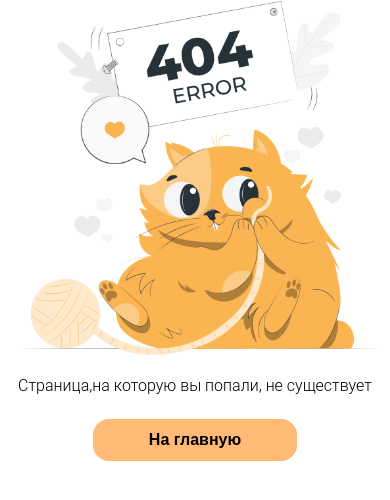
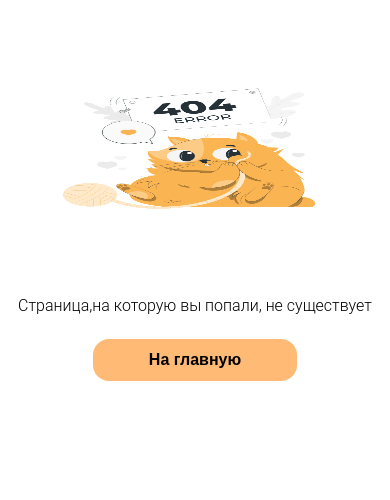
Before and after one commit to AidaChernyavskaya/weather-app, a React (Create React App) app: page /error in a window 390 px wide. Shown: the top 500 px of the page. Built offline with nearby package versions, Linux system fonts and the light colour scheme.

Commit message:
changes in css files

```diff
--- a/src/styles/App.css
+++ b/src/styles/App.css
@@ -84,31 +84,6 @@ html {
   display: block;
   margin: 0 auto 5rem auto;
 }
-@media (max-width: 950px) {
-  .logo {
-    width: 75rem;
-    height: 29rem;
-  }
-}
-@media (max-width: 750px) {
-  .logo {
-    width: 55rem;
-    height: 22rem;
-  }
-}
-@media (max-width: 600px) {
-  .logo {
-    margin-bottom: 10rem;
-    margin-top: 5rem;
-  }
-}
-@media (max-width: 450px) {
-  .logo {
-    width: 39rem;
-    height: 17rem;
-    margin-top: 10rem;
-  }
-}
 
 .error {
   width: 50rem;
@@ -136,5 +111,30 @@ html {
   color: black;
   text-decoration: none;
 }
+@media (max-width: 950px) {
+  .error {
+    width: 75rem;
+    height: 29rem;
+  }
+}
+@media (max-width: 750px) {
+  .error {
+    width: 55rem;
+    height: 22rem;
+  }
+}
+@media (max-width: 600px) {
+  .error {
+    margin-bottom: 10rem;
+    margin-top: 5rem;
+  }
+}
+@media (max-width: 450px) {
+  .error {
+    width: 39rem;
+    height: 17rem;
+    margin-top: 10rem;
+  }
+}
 
 /*# sourceMappingURL=App.css.map */
```
Also changed, not shown: 2 other files (tests, documents, lock files or other folders).
